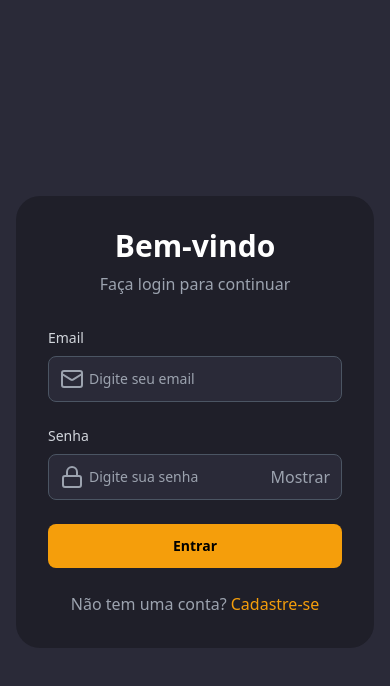
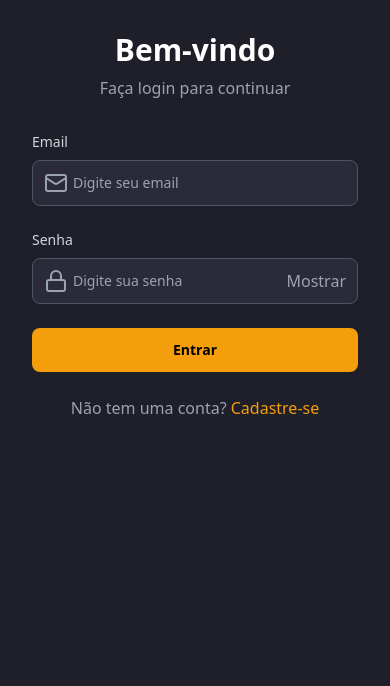
Before and after one commit to galvesb/barbermassagua, a Next.js app: page /login in a window 390 px wide. Shown: the top 686 px of the page. Built offline with nearby package versions, Linux system fonts and the light colour scheme; no server answers.

Commit message:
ajustando tamanho mobile

```diff
--- a/app/layout.tsx
+++ b/app/layout.tsx
@@ -17,8 +17,12 @@ export default function RootLayout({
   children: React.ReactNode
 }) {
   return (
-    <html lang="pt-BR">
-      <body>{children}</body>
+    <html lang="pt-BR" className="h-full">
+      <body className="min-h-screen">
+        <div className="w-full h-full bg-[#1f1f29] text-white flex flex-col">
+          {children}
+        </div>
+      </body>
     </html>
   )
 }
--- a/app/login/page.tsx
+++ b/app/login/page.tsx
@@ -27,7 +27,7 @@ export default function Login() {
 
   return (
     <div className="min-h-screen bg-[#2a2a38] flex items-center justify-center p-4">
-      <div className="w-full max-w-sm bg-[#1f1f29] rounded-3xl p-8 text-white">
+      <div className={`fixed inset-0 bg-[#1f1f29] p-8 text-white flex flex-col sm:max-w-sm sm:h-[75vh] sm:rounded-3xl sm:fixed sm:inset-0 sm:mx-auto sm:my-auto md:rounded-3xl`}>
         <div className="text-center mb-8">
           <h1 className="text-3xl font-bold mb-2">Bem-vindo</h1>
           <p className="text-gray-400">Faça login para continuar</p>
--- a/app/page.tsx
+++ b/app/page.tsx
@@ -360,7 +360,7 @@ function MainContent() {
   return (
     <div className="min-h-screen bg-[#2a2a38] flex items-center justify-center p-4">
       <div
-        className={`w-full max-w-sm h-[75vh] bg-[#1f1f29] rounded-3xl p-6 text-white flex flex-col`}
+        className={`fixed inset-0 bg-[#1f1f29] p-6 text-white flex flex-col sm:max-w-sm sm:h-[75vh] sm:rounded-3xl sm:fixed sm:inset-0 sm:mx-auto sm:my-auto md:rounded-3xl ${isMobileChrome ? 'mt-[60px]' : ''}`}
       >
         {activeTab === TAB_SERVICES && (
           <div className="flex justify-between items-center mb-6">
--- a/app/register/page.tsx
+++ b/app/register/page.tsx
@@ -52,7 +52,7 @@ export default function Register() {
 
   return (
     <div className="min-h-screen bg-[#2a2a38] flex items-center justify-center p-4">
-      <div className="w-full max-w-sm bg-[#1f1f29] rounded-3xl p-8 text-white">
+      <div className={`fixed inset-0 bg-[#1f1f29] p-8 text-white flex flex-col sm:max-w-sm sm:h-[75vh] sm:rounded-3xl sm:fixed sm:inset-0 sm:mx-auto sm:my-auto md:rounded-3xl`}>
         <div className="text-center mb-8">
           <h1 className="text-3xl font-bold mb-2">Criar Conta</h1>
           <p className="text-gray-400">Cadastre-se para agendar seus serviços</p>
```
